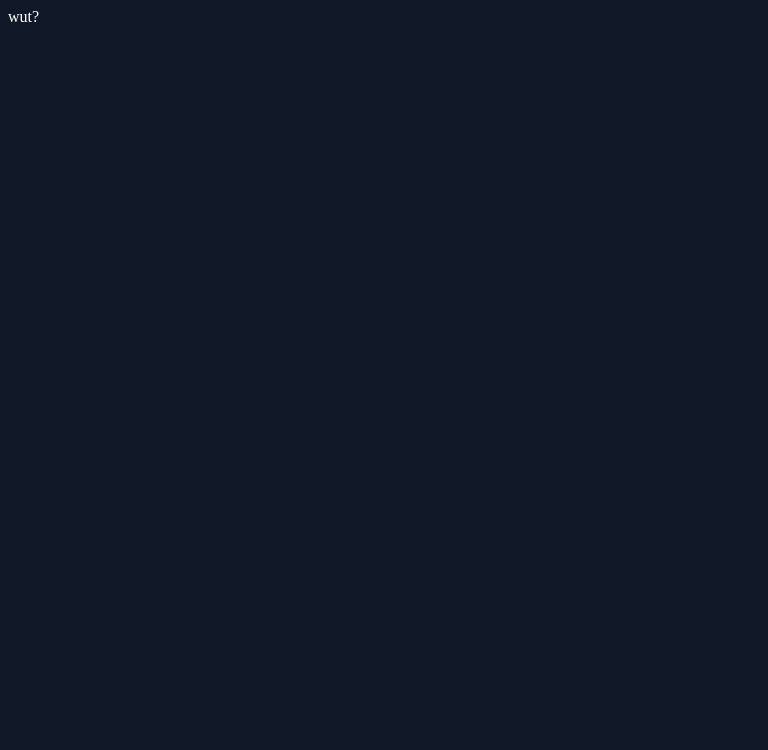
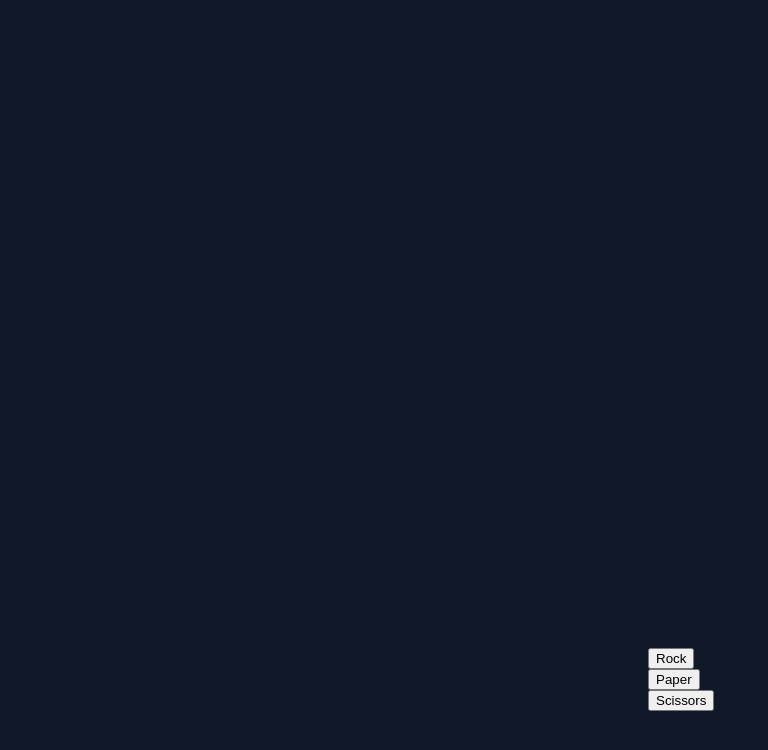
Before and after one commit to mikelz129/rps, a plain HTML site: page index.html in a window 1280 px wide. Shown: the whole page, without its empty margins (0-768 px from the left). Drawn offline with Linux system fonts and the light colour scheme.

Commit message:
finished game!

```diff
--- a/index.html
+++ b/index.html
@@ -12,13 +12,19 @@
         body {
             background-color: #111827;
             color: white;
+            padding: 50%;
         }
     </style>
 </head>
 <body>
-    wut?
+    <button onclick = "rps('rock')" > Rock </button>
+    <button onclick = "rps('paper')" > Paper </button>
+    <button onclick = "rps('scissors')" > Scissors </button>
+
+
 <script>
-    console.log('hello world')
+    let playerScore = 0;
+    let compScore = 0;
 
     function getRandomInt() {
         return Math.floor(Math.random() * 3);
@@ -35,26 +41,62 @@
         }
     }
 
-    function rps() {
-        let choice = prompt('Rock, Paper, or Scissors?','paper');
-        playerChoice = choice.toLowerCase();
-        console.log(playerChoice);
-        computerSelection = getComputerChoice();
-        console.log(computerSelection);
-        if (playerChoice === 'rock' && computerSelection === 'paper') {
-            console.log('Paper beats rock. You lose, dumbass!')
-        } else if (playerChoice === 'rock' && computerSelection === 'scissors') {
-            console.log('Rock beats scissors. You win!')
-        } else if (playerChoice === 'paper' && computerSelection === 'scissors') {
-            console.log('Scissors beats paper. You lose, dumbass!')
-        } else if (playerChoice === 'paper' && computerSelection === 'rock') {
-            console.log('Paper beats rock. You win!')
-        } else if (playerChoice === 'scissors' && computerSelection === 'rock') {
-            console.log('Rock beats scissors. You lose, dumbass!')
-        } else if (playerChoice === 'scissors' && computerSelection === 'paper') {
-            console.log('Scissors beats paper. You win!')
-        } else {console.log('Let\'s call it a draw')}
+    function rps(x) {
+        let playerChoice = x
+        let compChoice = getComputerChoice()
+        console.log('Player chooses',playerChoice);
+        console.log('Computer chooses',compChoice);
+        if (playerChoice === 'rock' && compChoice === 'scissors'
+            || playerChoice === 'paper' && compChoice === 'rock'
+            || playerChoice === 'scissors' && compChoice === 'paper') {
+                console.log(playerChoice + " beats " + compChoice + ', you win!');
+                playerScore++;
+                console.log('The score is now: Player ' + playerScore + ', Computer ' + compScore);
+                if (playerScore === 5) {
+                    alert('You win!')
+                    compScore = 0;
+                    playerScore = 0
+                }
+
+        } else if (playerChoice === 'rock' && compChoice === 'paper'
+            || playerChoice === 'paper' && compChoice === 'scissors'
+            || playerChoice === 'scissors' && compChoice === 'rock') {
+                console.log(compChoice + " beats " + playerChoice + ', you lose, dumbass!!!');
+                compScore++;
+                console.log('The score is now: Player ' + playerScore + ', Computer ' + compScore);
+                if (compScore === 5) {
+                    alert('You win!');
+                    compScore = 0;
+                    playerScore = 0
+                }
+        } else {
+            console.log(playerChoice + " draws " + compChoice + ', try again!');
+                console.log('The score is still: Player ' + playerScore + ', Computer ' + compScore)
+        }
     }
+
+    // function rps(x) {
+    //     let choice = x;
+    //     // playerChoice = choice.toLowerCase();
+    //     // console.log(playerChoice);
+    //     computerSelection = getComputerChoice();
+    //     console.log(computerSelection);
+    //     if (choice === 'rock' && computerSelection === 'paper') {
+    //         console.log('Paper beats rock. You lose, dumbass!');
+    //         compScore++;
+    //         console.log(playerScore,compScore)
+    //     } else if (playerChoice === 'rock' && computerSelection === 'scissors') {
+    //         console.log('Rock beats scissors. You win!')
+    //     } else if (playerChoice === 'paper' && computerSelection === 'scissors') {
+    //         console.log('Scissors beats paper. You lose, dumbass!')
+    //     } else if (playerChoice === 'paper' && computerSelection === 'rock') {
+    //         console.log('Paper beats rock. You win!')
+    //     } else if (playerChoice === 'scissors' && computerSelection === 'rock') {
+    //         console.log('Rock beats scissors. You lose, dumbass!')
+    //     } else if (playerChoice === 'scissors' && computerSelection === 'paper') {
+    //         console.log('Scissors beats paper. You win!')
+    //     } else {console.log('Let\'s call it a draw')}
+    // }
 
 
 
```
